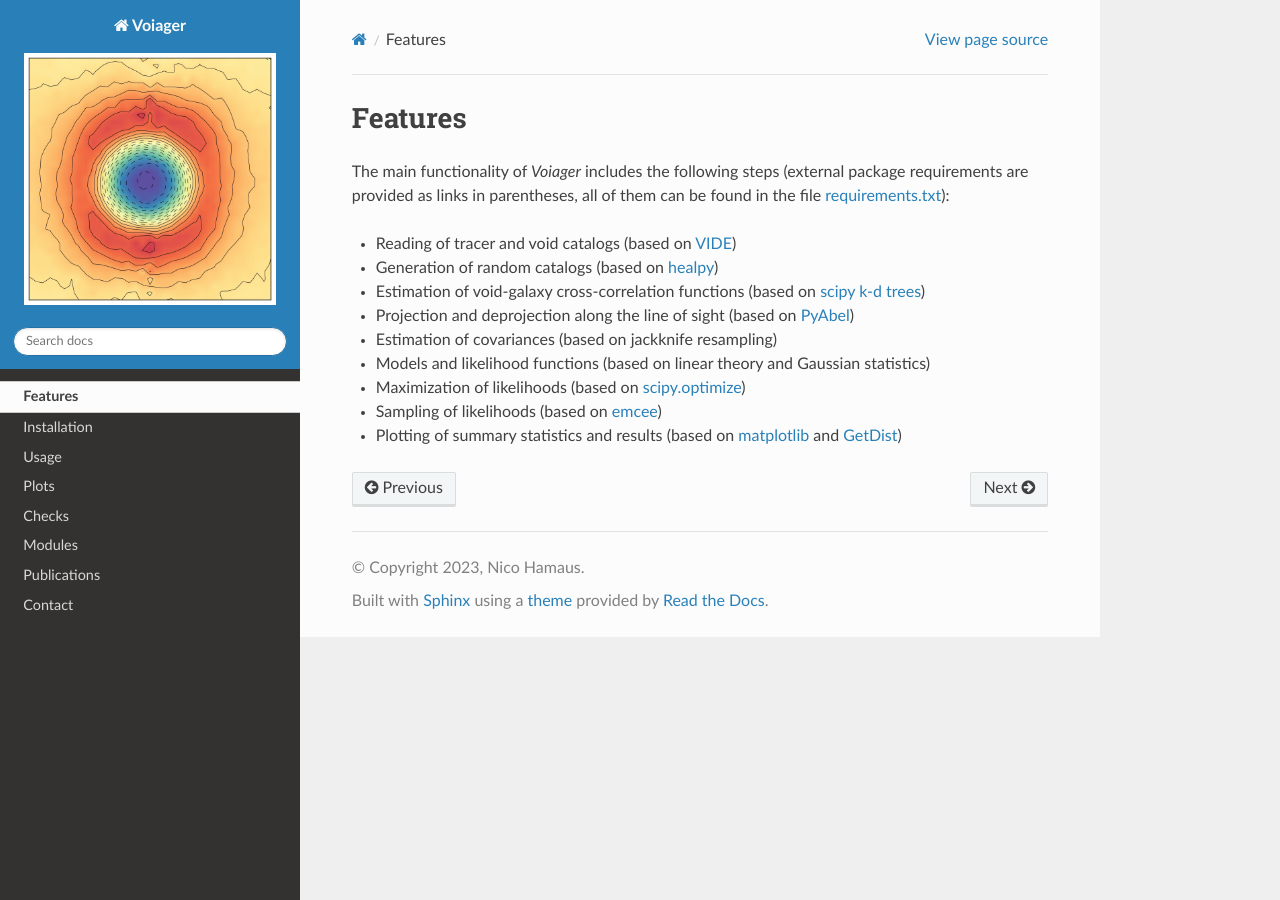
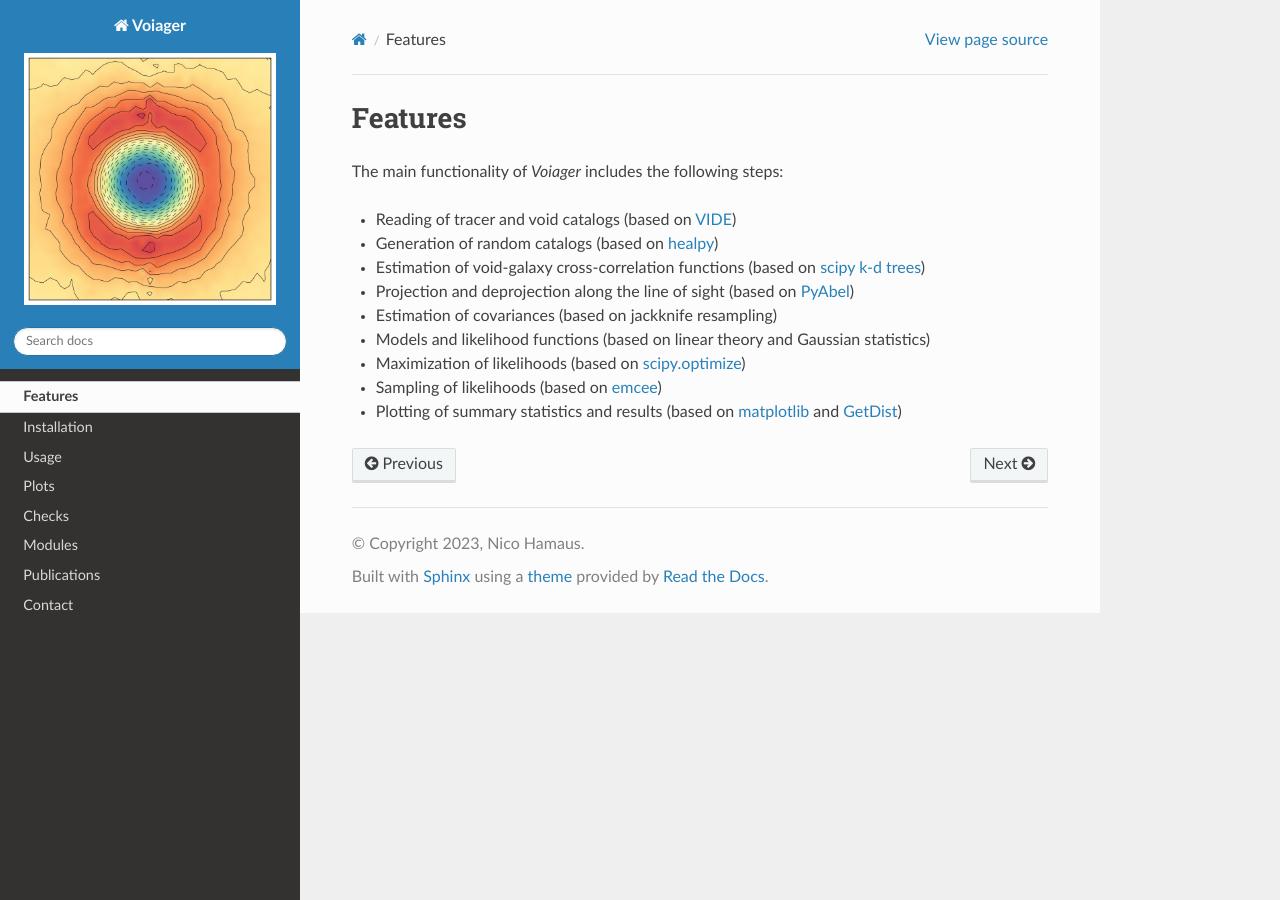
Before and after one commit to nhamaus/Voiager, a Sphinx documentation site: the page built from docs/features.rst, in a window 1280 px wide. Built offline with Sphinx 7.4.7 and the Read the Docs theme 2.0.0, drawn with Linux system fonts in a browser that asks for light colours; pages that are not in the unit, such as notebooks, are missing from menus.

Commit message:
Updated installation instructions

```diff
--- a/docs/features.rst
+++ b/docs/features.rst
@@ -3,7 +3,7 @@
 Features
 ========
 
-The main functionality of *Voiager* includes the following steps (external package requirements are provided as links in parentheses, all of them can be found in the file `requirements.txt <requirements.txt>`_):
+The main functionality of *Voiager* includes the following steps:
 
 - Reading of tracer and void catalogs (based on `VIDE <https://bitbucket.org/cosmicvoids/vide_public/wiki/Home/>`_)
 - Generation of random catalogs (based on `healpy <https://healpy.readthedocs.io/>`_)
--- a/docs/installation.rst
+++ b/docs/installation.rst
@@ -17,4 +17,5 @@
    cd Voiager
    pip install .
 
-External package requirements are provided in the file `requirements.txt <https://github.com/nhamaus/Voiager/blob/main/requirements.txt>`_
+.. note::
+   External package requirements are provided in the file `requirements.txt <https://github.com/nhamaus/Voiager/blob/main/requirements.txt>`_. Follow the instructions provided on the `VIDE wiki <https://bitbucket.org/cosmicvoids/vide_public/wiki/Home/>`_ to install VIDE.
```
Also changed, not shown: README.md (+2 -1 lines).
